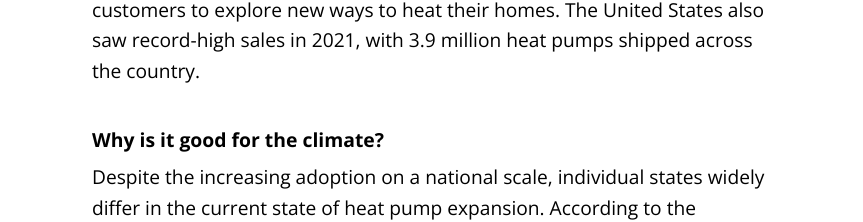
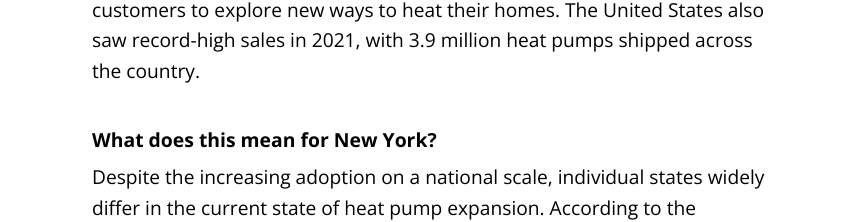
Before and after one commit to junekim6/heat-pump-nyc, a plain HTML site: page docs/index.html in a window 1280 px wide. Shown: the part 4499-4721 px from the top of the page, without its empty margins (208-1071 px from the left). Drawn offline with nearby package versions, Linux system fonts and the light colour scheme.

Commit message:
Update index.html

```diff
--- a/docs/index.html
+++ b/docs/index.html
@@ -60,7 +60,7 @@
 
         <p class="body-text serif">More consumers are hopping onto the heat pump trend. The IEA report showed that global heat pump market sales rose nearly 15 percent in 2021, double the average of the past decade. The rise was most pronounced in European Union countries, where rising natural gas prices pushed customers to explore new ways to heat their homes. The United States also saw record-high sales in 2021, with 3.9 million heat pumps shipped across the country.</p>
 
-        <h3 class="section-head">Why is it good for the climate?</h3>
+        <h3 class="section-head">What does this mean for New York?</h3>
 
         <p class="body-text serif">Despite the increasing adoption on a national scale, individual states widely differ in the current state of heat pump expansion. According to the Residential Energy Consumption Survey by U.S. Energy Information Administration (EIA), around 3 percent of New York State residents use heat pumps for heating, significantly fewer than in other states with available data.</p>
     </section>
```
